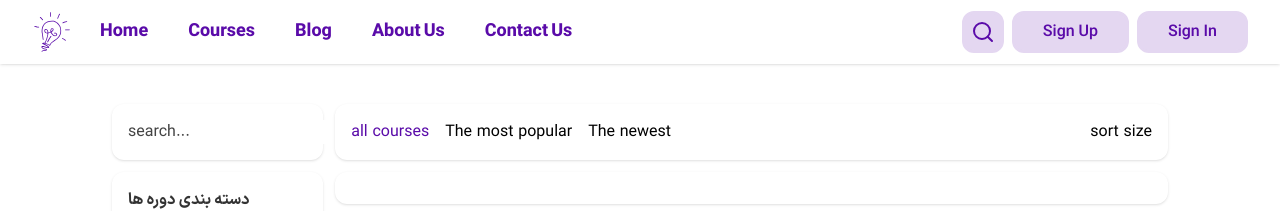
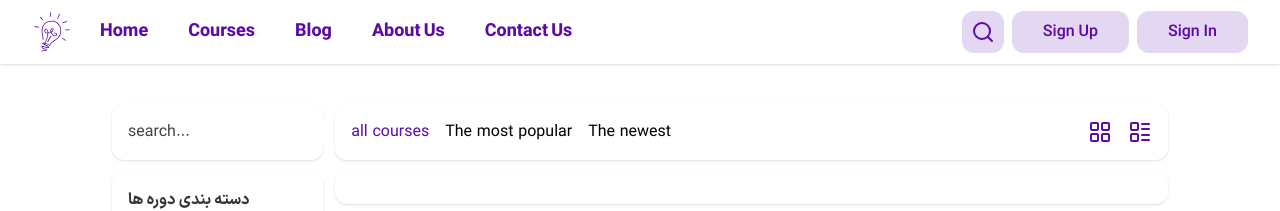
Before and after one commit to academy-react/luminous, a Next.js app: page /en/courses in a window 1280 px wide. Shown: the top 211 px of the page. Built offline with nearby package versions, Linux system fonts and the light colour scheme.

Commit message:
refactor: add type and setState for grid and list

```diff
--- a/src/components/list-page/content/content-bar.tsx
+++ b/src/components/list-page/content/content-bar.tsx
@@ -2,18 +2,22 @@ import { cn } from "@/lib/utils";
 import { type SortOptionProps } from "@/dict/list/list-options.dict";
 
 import { type Locale } from "#/i18n.config";
+import { gridListSwitcher } from "@/dict/list/list-grid-switch.dict";
+import { switchedListStates } from "../list-page";
 
 type ContentBarProps = {
   sortOptions: SortOptionProps[];
   lang: Locale;
   selectedOption: number;
   setSelectedOption: (option: number) => void;
+  switchedList: switchedListStates;
 };
 export const ContentBar = ({
   lang,
   sortOptions,
   setSelectedOption,
   selectedOption,
+  switchedList,
 }: ContentBarProps) => {
   return (
     <div className="flex items-center justify-between rounded-xl p-4 shadow">
@@ -31,7 +35,16 @@ export const ContentBar = ({
           </li>
         ))}
       </ul>
-      <div>sort size</div>
+      <ul className="flex items-center gap-4">
+        {gridListSwitcher.map((item)=>(
+          <li key={item.id} className={cn(
+            " cursor-pointer focus:border-b-2 focus:border-[#555] focus:text-[#555]",
+            switchedList === "grid" && "text-purple-primary"
+          )}>
+
+            <item.Icon/></li>
+        ))}
+      </ul>
     </div>
   );
 };
--- a/src/components/list-page/list-page.tsx
+++ b/src/components/list-page/list-page.tsx
@@ -52,10 +52,11 @@ type ListContentProps = {
   lang: Locale;
   FullCard: typeof CourseFullCard | typeof BlogFullCard;
 };
+export type switchedListStates= "grid" | "list";
 
 const ListContent = ({ className, sortOptions, lang, FullCard }: ListContentProps) => {
   const [selectedOption, setSelectedOption] = useState(0);
-
+  const [switchedList, setSwitchedList] = useState<switchedListStates>("grid");
   return (
     <div className={cn("flex w-[80%] flex-col gap-3", className)}>
       <ContentBar
@@ -63,8 +64,10 @@ const ListContent = ({ className, sortOptions, lang, FullCard }: ListContentProp
         lang={lang}
         selectedOption={selectedOption}
         setSelectedOption={setSelectedOption}
+        switchedList={switchedList}
+        setSwitchedList={setSwitchedList}
       />
-      <ContentBody lang={lang} selectedOption={selectedOption} FullCard={FullCard} />
+      <ContentBody lang={lang} selectedOption={selectedOption} FullCard={FullCard} switchedList={switchedList}/>
     </div>
   );
 };
```
